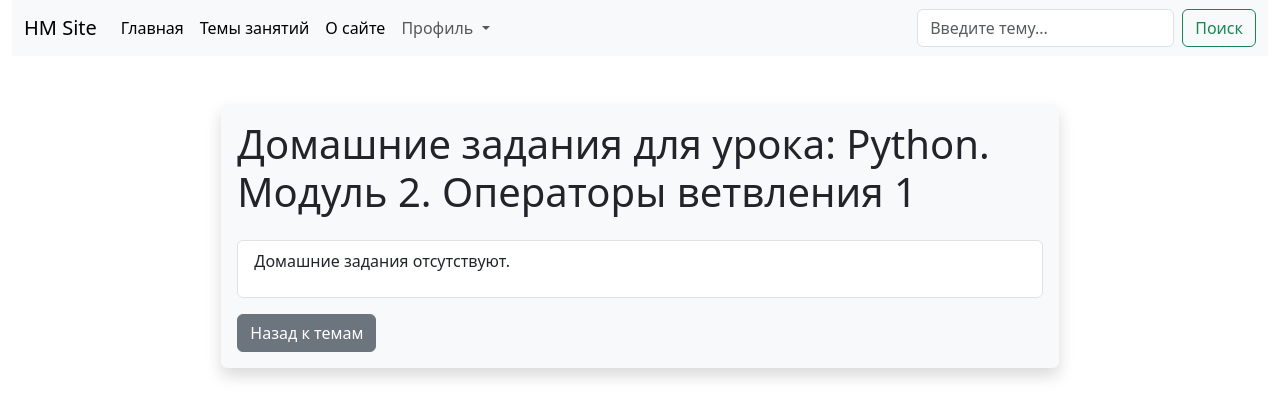
After one commit to hom9ki97/firstsite, a Django app: page /topic/lesson/2/ in a window 1280 px wide. The commit adds this page. Shown: the top 418 px of the page. Run offline with Django 5.2, Linux system fonts and the light colour scheme; data comes from the database, SQL or seed files in the repository; both versions use the stored data as it was after the commit; parts of the project's set-up code (start-up, migrations or seed data) failed here and were passed over; some libraries are stand-ins or nearby versions.

Commit message:
Добавление контроллеров и страниц для ткм и уроков

```diff
--- a/firstsite/main/templates/layout/basic.html
+++ b/firstsite/main/templates/layout/basic.html
@@ -12,25 +12,28 @@
 <body class="container-fluid">
     <nav class="navbar navbar-expand-lg bg-body-tertiary">
       <div class="container-fluid">
-        <a class="navbar-brand" href="#">HM Site</a>
+        <a class="navbar-brand" href="{% url 'main:index' %}">HM Site</a>
         <button class="navbar-toggler" type="button" data-bs-toggle="collapse" data-bs-target="#navbarSupportedContent" aria-controls="navbarSupportedContent" aria-expanded="false" aria-label="Toggle navigation">
           <span class="navbar-toggler-icon"></span>
         </button>
         <div class="collapse navbar-collapse" id="navbarSupportedContent">
           <ul class="navbar-nav me-auto mb-2 mb-lg-0">
             <li class="nav-item">
-              <a class="nav-link active" aria-current="page" href="#">Главная</a>
+              <a class="nav-link active" aria-current="page" href="{% url 'main:index' %}">Главная</a>
             </li>
             <li class="nav-item dropdown">
-              <a class="nav-link dropdown-toggle" href="#" role="button" data-bs-toggle="dropdown" aria-expanded="false">
-                Темы заданий
-              </a>
+<!--              <a class="nav-link dropdown-toggle" href="{% url 'main:topic' page='topic' %}" role="button" data-bs-toggle="dropdown">-->
+<!--                Темы заданий-->
+<!--              </a>-->
 <!--              <ul class="dropdown-menu">-->
 <!--                <li><a class="dropdown-item" href="#">Action</a></li>-->
 <!--                <li><a class="dropdown-item" href="#">Another action</a></li>-->
 <!--                <li><hr class="dropdown-divider"></li>-->
 <!--                <li><a class="dropdown-item" href="#">Something else here</a></li>-->
 <!--              </ul>-->
+            </li>
+            <li class="nav-item">
+              <a class="nav-link active" aria-current="page" href="{% url 'main:topic' page='topic' %}">Темы занятий</a>
             </li>
             <li class="nav-item">
               <a class="nav-link active" aria-current="page" href="{% url 'main:other' page='about' %}">О сайте</a>
--- /dev/null
+++ b/firstsite/main/templates/main/lesson.html
@@ -0,0 +1,22 @@
+{% extends 'layout/basic.html'%}
+
+{% block content%}
+        <div class="col-8 offset-2 mt-1 shadow p-3 mb-5 bg-body-tertiary rounded mt-5 p-3">
+            <h1 class="mb-4">Домашние задания для урока: {{ lesson.title }} {{ lesson.order }}</h1>
+            <div class="list-group">
+                {% for homework in homeworks %}
+                    <div class="list-group-item">
+                        <h4>Задание № {{ homework.order }}</h4>
+                        <p>{{ homework.task }}</p>
+                    </div>
+                {% empty %}
+                    <div class="list-group-item">
+                        <p>Домашние задания отсутствуют.</p>
+                    </div>
+                {% endfor %}
+            </div>
+        <a href="{% url 'main:topic' page='topic' %}" class="btn btn-secondary mt-3">Назад к темам</a>
+
+        </div>
+
+{% endblock %}
--- a/firstsite/main/urls.py
+++ b/firstsite/main/urls.py
@@ -1,6 +1,6 @@
 from django.urls import path
 
-from .views import index, other_page, FSLoginView, profile, FSLogout
+from .views import index, other_page, FSLoginView, profile, FSLogout, topic_page, lesson_page
 
 
 app_name = 'main'
@@ -9,6 +9,8 @@ urlpatterns = [
     path('accounts/logout/', FSLogout.as_view(), name='logout'),
     path('accounts/profile/', profile, name='profile'),
     path('accounts/login/', FSLoginView.as_view(), name='login'),
+    path('topic/lesson/<int:lesson_id>/', lesson_page, name='lesson'),
+    path('<str:page>/', topic_page, name='topic'),
     path('<str:page>/', other_page, name='other'),
     path('', index, name='index')
 ]
--- a/firstsite/main/views.py
+++ b/firstsite/main/views.py
@@ -1,9 +1,11 @@
-from django.shortcuts import render
+from django.shortcuts import render, get_object_or_404
 from django.http import HttpResponse, Http404
 from django.template import TemplateDoesNotExist
 from django.template.loader import get_template
 from django.contrib.auth.views import LoginView, LogoutView
 from django.contrib.auth.decorators import login_required
+
+from .models import Topic, Lessons
 
 
 @login_required
@@ -29,3 +31,19 @@ def other_page(request, page):
 
 def index(request):
     return render(request, 'main/index.html')
+
+
+def topic_page(request, page):
+    topics = Topic.objects.prefetch_related('lessons').all()
+    context = {'topics': topics}
+    return render(request, 'main/topic.html', context)
+
+
+def lesson_page(request, lesson_id):
+    lesson = get_object_or_404(Lessons, id=lesson_id)
+    homeworks = lesson.homeworks.all()
+    context = {
+        'lesson': lesson,
+        'homeworks': homeworks,
+    }
+    return render(request, 'main/lesson.html', context)
```
Also changed, not shown: firstsite/main/templates/main/topic.html (added, +37 -0 lines), firstsite/firstsite.sqlite3.
